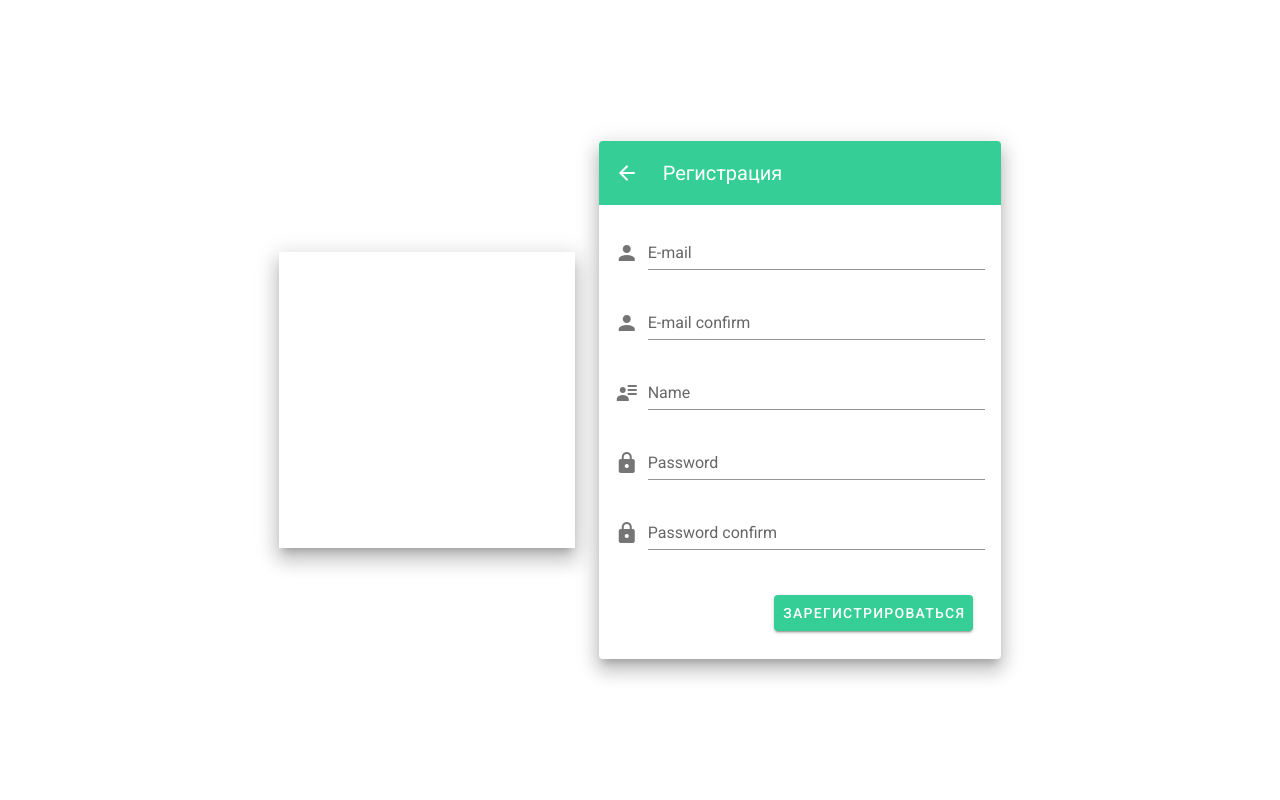
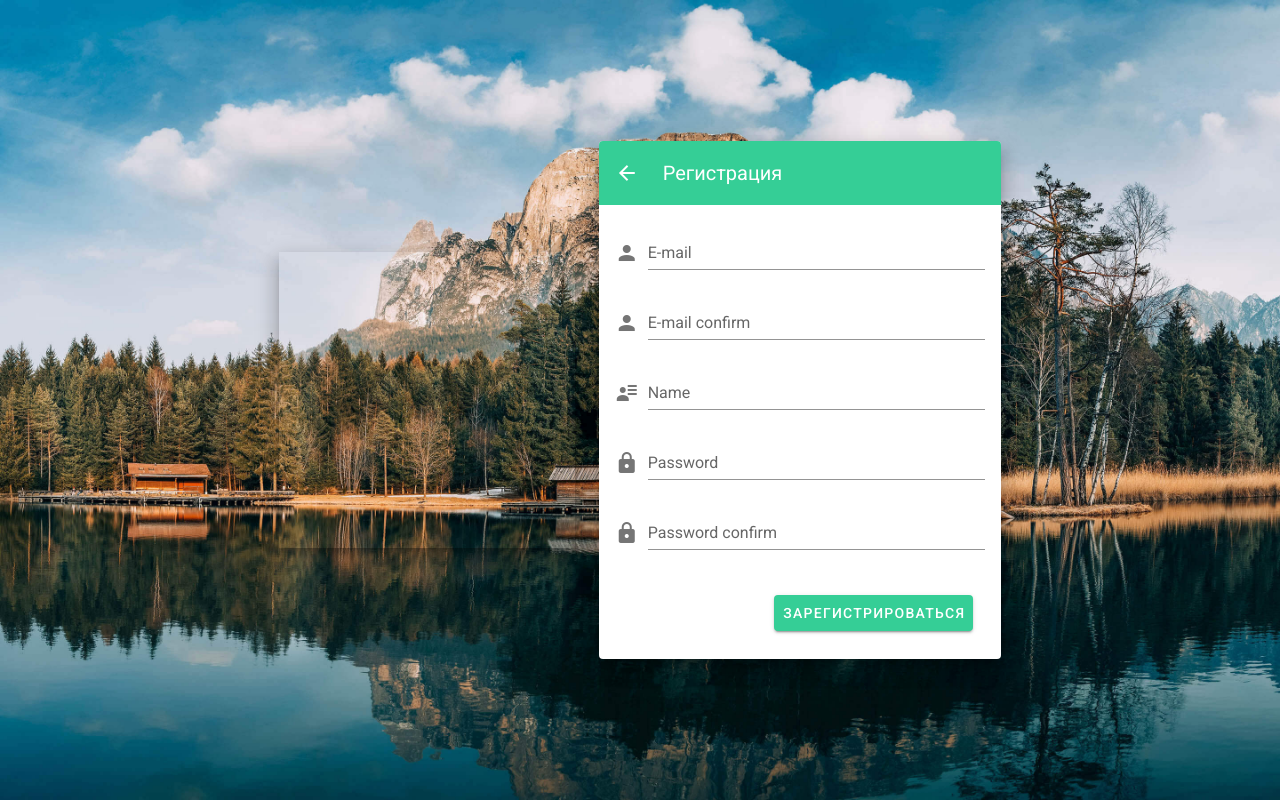
Before and after one commit to singglerr/GRAS_UI, a Vue app: page /register in a window 1280 px wide. Built offline with nearby package versions, Linux system fonts and the light colour scheme; what vue-head, vue-sweetalert2 would draw is missing.

Commit message:
login/register background image

```diff
--- a/src/components/Login.vue
+++ b/src/components/Login.vue
@@ -1,6 +1,6 @@
 <template>
 	<v-app id="inspire">
-		<v-content>
+		<v-content class="back">
 			<v-container
 				class="fill-height"
 				fluid
@@ -92,4 +92,9 @@
 </script>
 
 <style>
+	.back {
+		background-image: url("../assets/login-register-back.jpg");
+		background-size: cover;
+		background-repeat: no-repeat;
+	}
 </style>
--- a/src/components/Register.vue
+++ b/src/components/Register.vue
@@ -1,6 +1,6 @@
 <template>
     <v-app id="inspire">
-        <v-content>
+        <v-content class="back">
             <v-container
                     class="fill-height"
                     fluid
@@ -110,7 +110,7 @@
                     const password = this.password;
                     const passConfirm = this.passConfirm;
 
-                    const res = await AuthService.register({name, email, password, passConfirm});
+                    const res = await AuthService.signup({name, email, password, passConfirm});
 
                     // console.log(res);
                 } catch (e) {
@@ -122,4 +122,9 @@
 </script>
 
 <style>
+    .back {
+        background-image: url("../assets/login-register-back.jpg");
+        background-size: cover;
+        background-repeat: no-repeat;
+    }
 </style>
```
Also changed, not shown: src/assets/login-register-back.jpg (added).
